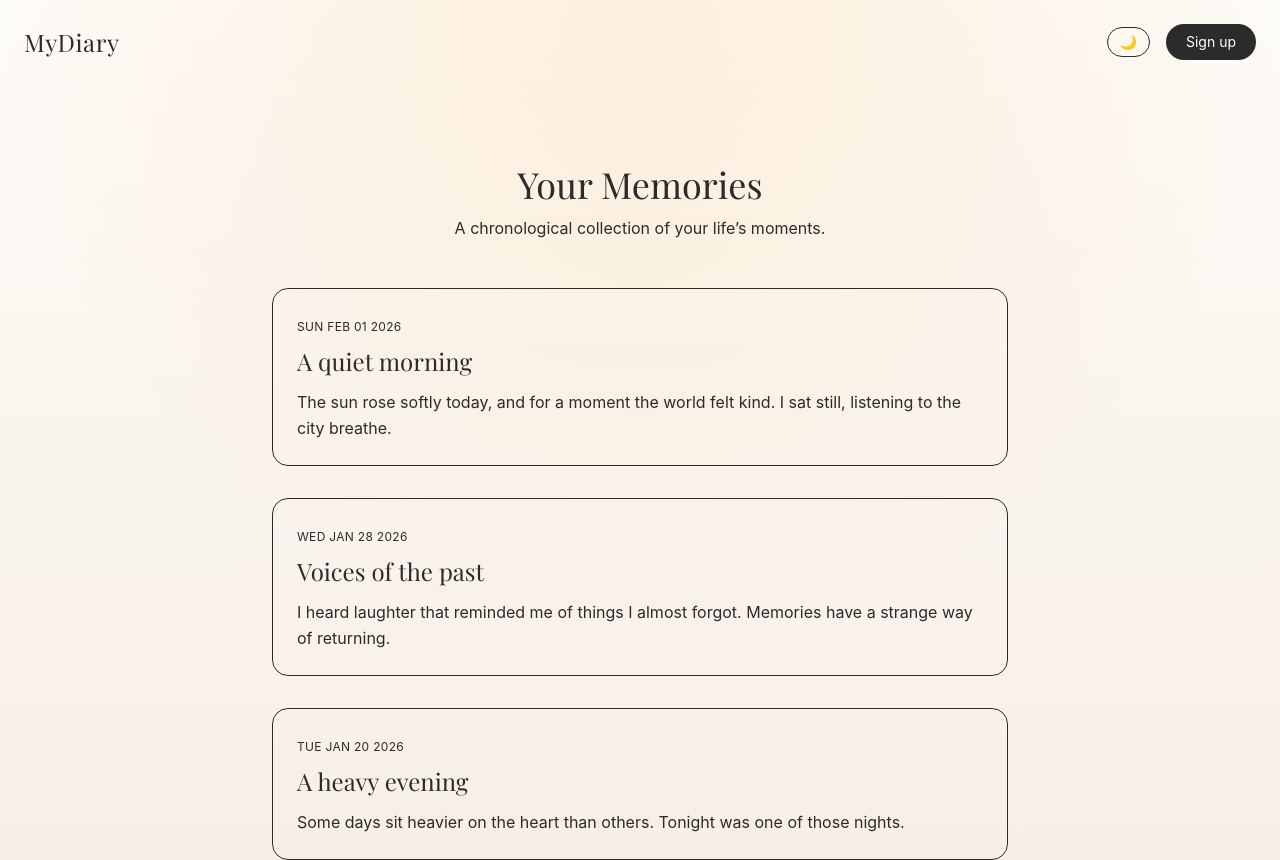
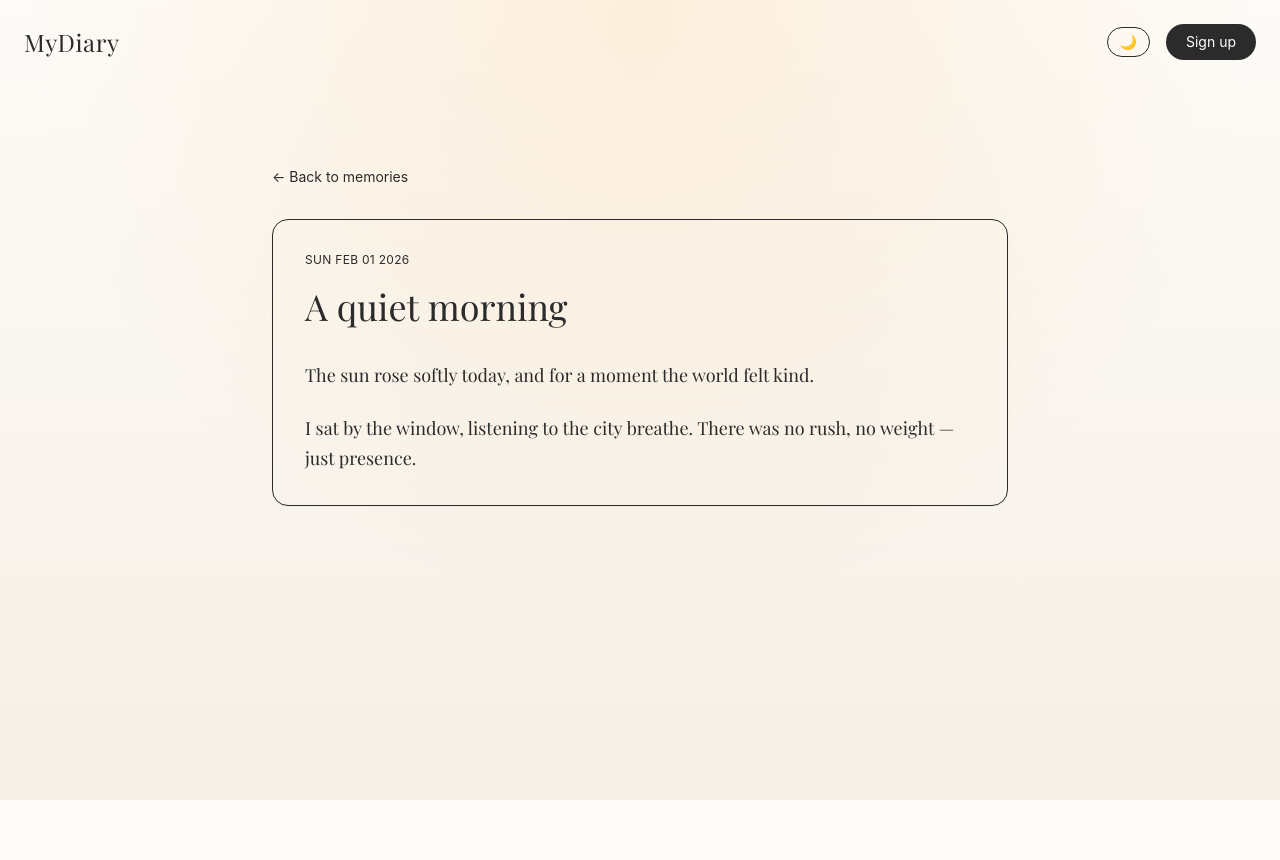
Before and after one commit to Daniel-okwier/My-Diary, a React (Vite) app in the folder client/: page / in a window 1280 px wide. Both pictures are taken after a click on the element 640 px from the left and 377 px from the top of the page. After the commit the page ends 800 px from the top, so only its background shows below. Built offline with nearby package versions, Linux system fonts and the light colour scheme; a web font is replaced by a local one.

Commit message:
add immersive diary entry read mode with manuscript styling

```diff
--- /dev/null
+++ b/client/src/pages/EntryRead.jsx
@@ -0,0 +1,56 @@
+export default function EntryRead({ entry, onBack }) {
+  if (!entry) return null;
+
+  return (
+    <section className="mt-20 mx-auto max-w-3xl px-4">
+      {/* Back */}
+      <button
+        onClick={onBack}
+        className="mb-8 text-sm text-muted-foreground hover:text-primary transition"
+      >
+        ← Back to memories
+      </button>
+
+      {/* Entry container */}
+      <article className="rounded-2xl border border-border bg-secondary p-8 shadow-sm">
+        {/* Date */}
+        <time className="block text-xs uppercase tracking-wide text-muted-foreground">
+          {new Date(entry.date).toDateString()}
+        </time>
+
+        {/* Title */}
+        <h1 className="mt-4 font-diary text-4xl leading-tight">
+          {entry.title}
+        </h1>
+
+        {/* Content */}
+        <div className="mt-8 space-y-6 font-diary text-lg leading-relaxed text-primary">
+          {entry.content.split("\n").map((para, i) => (
+            <p key={i}>{para}</p>
+          ))}
+        </div>
+
+        {/* Media */}
+        {(entry.image || entry.audio) && (
+          <div className="mt-10 space-y-6">
+            {entry.image && (
+              <img
+                src={entry.image}
+                alt="Diary memory"
+                className="rounded-xl border border-border"
+              />
+            )}
+
+            {entry.audio && (
+              <audio
+                controls
+                className="w-full"
+                src={entry.audio}
+              />
+            )}
+          </div>
+        )}
+      </article>
+    </section>
+  );
+}
--- a/client/src/pages/Timeline.jsx
+++ b/client/src/pages/Timeline.jsx
@@ -1,4 +1,5 @@
-// src/pages/Timeline.jsx
+import { useState } from "react";
+import EntryRead from "./EntryRead";
 
 const entries = [
   {
@@ -6,25 +7,37 @@ const entries = [
     date: "2026-02-01",
     title: "A quiet morning",
     excerpt:
-      "The sun rose softly today, and for a moment the world felt kind. I sat still, listening to the city breathe.",
+      "The sun rose softly today, and for a moment the world felt kind...",
+    content:
+      "The sun rose softly today, and for a moment the world felt kind.\n\nI sat by the window, listening to the city breathe. There was no rush, no weight — just presence.",
+    image: null,
+    audio: null,
   },
   {
     id: 2,
     date: "2026-01-28",
     title: "Voices of the past",
     excerpt:
-      "I heard laughter that reminded me of things I almost forgot. Memories have a strange way of returning.",
-  },
-  {
-    id: 3,
-    date: "2026-01-20",
-    title: "A heavy evening",
-    excerpt:
-      "Some days sit heavier on the heart than others. Tonight was one of those nights.",
+      "I heard laughter that reminded me of things I almost forgot...",
+    content:
+      "I heard laughter that reminded me of things I almost forgot.\n\nMemories have a strange way of returning when you least expect them.",
+    image: null,
+    audio: null,
   },
 ];
 
 export default function Timeline() {
+  const [selectedEntry, setSelectedEntry] = useState(null);
+
+  if (selectedEntry) {
+    return (
+      <EntryRead
+        entry={selectedEntry}
+        onBack={() => setSelectedEntry(null)}
+      />
+    );
+  }
+
   return (
     <section className="mt-20 mx-auto max-w-3xl px-4">
       {/* Header */}
@@ -37,11 +50,12 @@ export default function Timeline() {
         </p>
       </header>
 
-      {/* Timeline entries */}
+      {/* Timeline */}
       <div className="space-y-8">
         {entries.map((entry) => (
           <article
             key={entry.id}
+            onClick={() => setSelectedEntry(entry)}
             className="cursor-pointer rounded-2xl border border-border bg-secondary p-6 transition hover:shadow-md"
           >
             <time className="text-xs uppercase tracking-wide text-muted-foreground">
```
